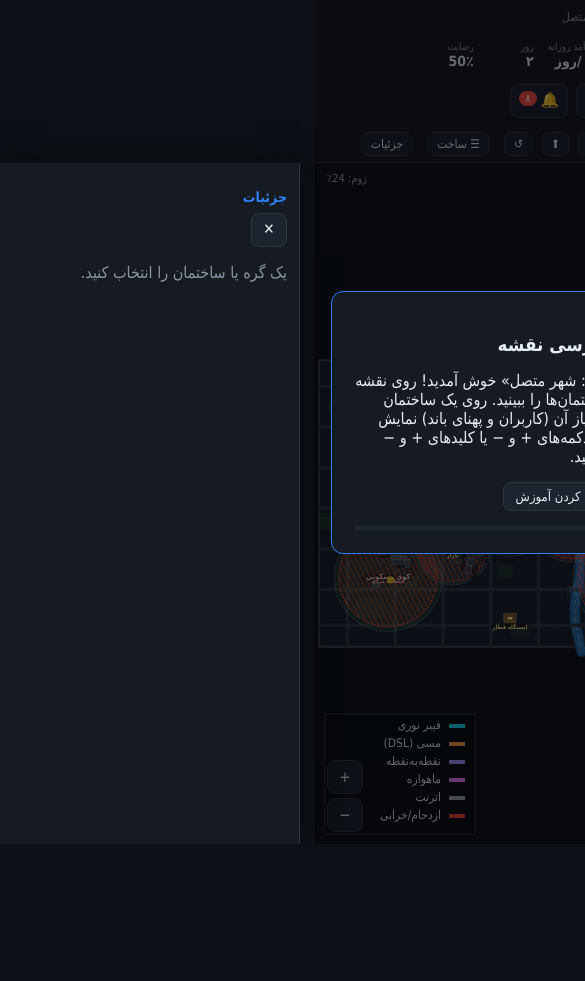
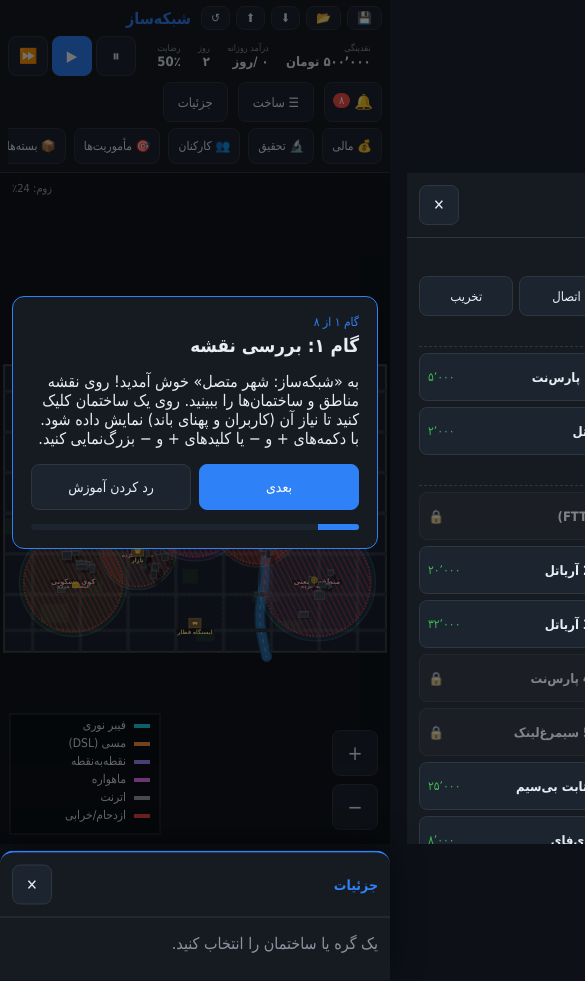
Before and after one commit to kianodd/connected-city, a plain HTML site: page index.html in a window 390 px wide. Shown: the top 981 px of the page, 585 px wide, since content can reach past the window. Before the commit the page ends 844 px from the top, so only its background shows below. Drawn offline with Linux system fonts and the light colour scheme; a small style sheet from the web is missing.

Commit message:
connected-city: css/style.css

```diff
--- a/css/style.css
+++ b/css/style.css
@@ -48,6 +48,9 @@ button{font-family:inherit}
 }
 #panel-detail{border-inline-end:none;border-inline-start:1px solid var(--border)}
 .panel h3{margin:14px 0 8px;font-size:14px;color:var(--accent)}
+.panel-head{display:flex;justify-content:space-between;align-items:center;gap:8px;margin:14px 0 8px}
+.panel-head h3{margin:0}
+.panel-head.mobile-only{display:none}
 .panel section:first-child h3{margin-top:0}
 #map-wrap{flex:1;position:relative;background:#0a0e14;min-width:0}
 #city-canvas{position:absolute;inset:0;width:100%;height:100%;display:block;touch-action:none;cursor:grab}
@@ -151,15 +154,69 @@ input[type=number]{background:var(--bg);color:var(--text);border:1px solid var(-
 /* Responsive */
 @media (max-width:900px){
   .mobile-only{display:inline-block}
+  .panel-head.mobile-only{display:flex}
+
+  /* --- Topbar: compact rows, nothing overlaps --- */
+  #topbar{gap:6px 10px;padding:6px 8px}
+  .tb-title{order:1}
+  .subtitle{display:none}
+  .logo{font-size:16px}
+  .stats{order:2;flex:1 1 auto;justify-content:space-evenly;gap:6px}
+  .stats .stat{min-width:0}
+  .stats label{font-size:9px}
+  .stats strong{font-size:13px}
+  .tb-group.controls{display:contents}
+  .speed-btns{order:3}
+  #btn-alerts{order:4}
+  #toggle-right{order:5}
+  #toggle-detail{order:6}
+  .tb-group.actions{order:7;flex-basis:100%;flex-wrap:nowrap;overflow-x:auto;scrollbar-width:none;padding-bottom:2px}
+  .tb-group.actions::-webkit-scrollbar{display:none}
+  .tb-group.actions .btn{flex-shrink:0;min-height:36px}
+  .save-btns{display:flex;gap:6px;flex-shrink:0}
+  /* touch targets ≥40px */
+  .btn.icon{min-width:40px;height:40px}
+  #toggle-right,#toggle-detail{min-height:40px;padding:8px 14px;font-size:13px}
+  .tool{min-height:40px}
+  .build-item{min-height:48px}
+  #layer-toggles label{padding:8px 0;font-size:14px}
+  #layer-toggles input{width:18px;height:18px;vertical-align:middle}
+
+  /* --- Layout: map full-screen; panels become overlays --- */
   #layout{position:relative}
-  #panel-right,#panel-detail{
-    position:absolute;top:0;bottom:0;z-index:20;width:min(300px,86vw);transition:transform .25s;
+  #panel-right{
+    position:absolute;top:0;bottom:0;inset-inline-start:0;z-index:25;
+    width:min(320px,88vw);transform:translateX(105%);transition:transform .25s;
     box-shadow:0 0 30px rgba(0,0,0,.6);
   }
-  #panel-right{inset-inline-start:0;transform:translateX(105%)}
   #panel-right.open{transform:none}
-  #panel-detail{inset-inline-end:0;transform:translateX(-105%)}
+  #panel-detail{
+    position:absolute;left:0;right:0;bottom:0;top:auto;z-index:25;
+    width:auto;max-height:62vh;transform:translateY(105%);transition:transform .25s;
+    box-shadow:0 -6px 30px rgba(0,0,0,.6);border-inline-start:none;border-top:2px solid var(--accent);
+    border-radius:14px 14px 0 0;
+  }
   #panel-detail.open{transform:none}
-  .tb-group.actions{display:none}
-  .stats .stat{min-width:52px}
+  .panel-head{position:sticky;top:-12px;background:var(--surface);margin:-12px -12px 8px;padding:12px;border-bottom:1px solid var(--border);z-index:2}
+  .panel-close{min-width:40px;height:40px;font-size:16px}
+
+  /* zoom controls: physical bottom-right, big targets, clear of the legend */
+  #zoom-controls{inset-inline-start:12px;inset-inline-end:auto;bottom:14px;gap:8px}
+  #zoom-controls .btn{min-width:46px;height:46px;font-size:20px}
+  .map-hint{max-width:92vw;text-align:center;font-size:12px}
+
+  /* tutorial card always fully on screen */
+  #tutorial-overlay{padding:12px}
+  #tutorial-card{width:100%;max-width:460px;max-height:calc(100vh - 24px);max-height:calc(100dvh - 24px);overflow-y:auto;padding:18px}
+  #tutorial-card .row .btn{flex:1;min-height:46px;font-size:14px}
+
+  /* popovers & modals fit + tappable */
+  .popover{width:min(360px,94vw);max-height:88vh;overflow-y:auto}
+  .popover .row .btn{flex:1;min-height:44px}
+  .modal{width:96vw;max-height:88vh}
+  #medium-options .btn{min-height:46px}
+  .drawer{top:0;width:min(380px,96vw)}
+
+  /* toasts on the physical left, clear of zoom buttons */
+  #toasts{inset-inline-start:auto;inset-inline-end:12px;bottom:12px;max-width:86vw}
 }
```
